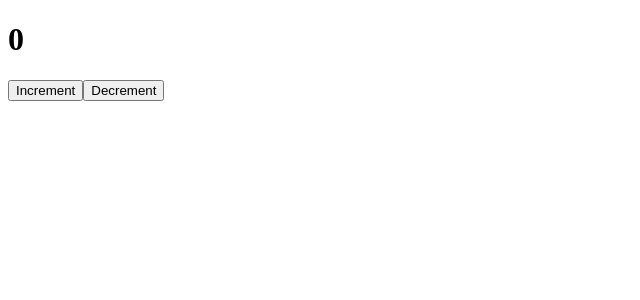
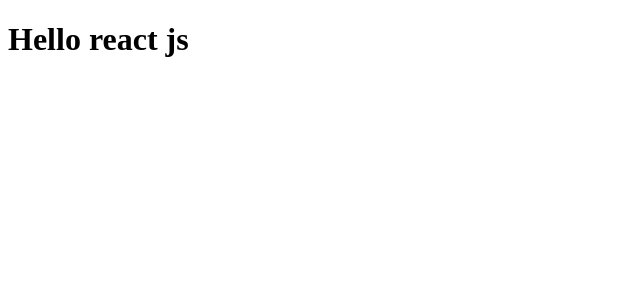
Before and after one commit to rirakib/reactjs, a React (Create React App) app: page / in a window 1280 px wide. Shown: the top 300 px of the page, without its empty margins (0-640 px from the left). Built offline with nearby package versions, Linux system fonts and the light colour scheme.

Commit message:
basic straucture react js

```diff
--- a/src/App.js
+++ b/src/App.js
@@ -1,10 +1,9 @@
 import React from 'react'
-import State from './hooks/State'
 
 const App = () => {
   return (
     <div>
-      <State />
+      <h1>Hello react js</h1>
     </div>
   )
 }
--- a/src/hooks/State.jsx
+++ /dev/null
@@ -1,15 +0,0 @@
-import React, { useState } from 'react'
-
-const State = () => {
-
-    const [count,setCount] = useState(0)
-  return (
-    <>
-        <h1>{count}</h1>
-        <button onClick={()=> setCount(count + 1)}>Increment</button>
-        <button onClick={() => setCount(count - 1)}>Decrement</button>
-    </>
-  )
-}
-
-export default State
```
